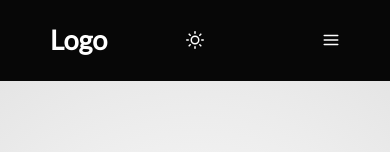
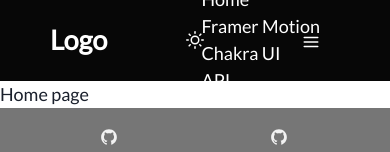
Before and after one commit to Nikothaboss/React-framework-practice-, a React (Create React App) app: page / in a window 390 px wide. Both pictures are taken after a click on the icon 330 px from the left and 40 px from the top of the page. Shown: the top 152 px of the page. Built offline with nearby package versions, Linux system fonts and the light colour scheme; no server answers; a web font is replaced by a local one.

Commit message:
prøver å fikse en hamburger meny med framer

```diff
--- a/package.json
+++ b/package.json
@@ -15,6 +15,7 @@
     "react-dom": "^17.0.2",
     "react-icons": "^4.3.1",
     "react-parallax-tilt": "^1.5.73",
+    "react-router-dom": "^5.3.0",
     "react-scripts": "4.0.3",
     "styled-components": "^5.3.3",
     "web-vitals": "^1.0.1"
--- a/src/App.js
+++ b/src/App.js
@@ -1,6 +1,8 @@
 import Header from './components/Header/Header';
 import Main from './components/Main/Main';
 import Footer from './components/Footer/Footer';
+import Home from './components/Home/Home';
+import { BrowserRouter as Router, Route, Switch } from 'react-router-dom';
 import { AppWrapper, GlobalStyle } from './app.styled';
 
 function App() {
@@ -8,9 +10,18 @@ function App() {
     <>
       <GlobalStyle />
       <AppWrapper>
+        <Router>
           <Header />
+          <Switch>
+            <Route exact path='/'>
+              <Home />
+            </Route>
+            <Route path='/API'>
               <Main />
+            </Route>
+          </Switch>
           <Footer />
+        </Router>
       </AppWrapper>
     </>
   );
--- a/src/components/Header/Header.js
+++ b/src/components/Header/Header.js
@@ -3,6 +3,8 @@ import { SunIcon, MoonIcon, HamburgerIcon } from '@chakra-ui/icons';
 import { StyledHeader } from './Header.styled';
 import { Box, Text, Grid, Flex } from '@chakra-ui/layout';
 import { useColorMode, useColorModeValue } from '@chakra-ui/color-mode';
+import { Link } from 'react-router-dom';
+import { AnimatePresence, AnimateSharedLayout, motion } from 'framer-motion';
 
 const Header = () => {
   const [screenWidth, setScreenWidth] = useState(window.innerWidth);
@@ -15,7 +17,7 @@ const Header = () => {
     return () => {
       window.removeEventListener('resize', handleSize);
     };
-  });
+  }, [screenWidth]);
   // return screenWidth > 768 ? <TabletPluss /> : <MobileWidth />;
   const { colorMode, toggleColorMode } = useColorMode();
   const bg = useColorModeValue('#070707', '#f2f2f2');
@@ -53,15 +55,91 @@ const Header = () => {
 };
 
 const MobileWidth = () => {
-  return <HamburgerIcon className='menu-item' />;
+  const [showMenu, setShowMenu] = useState(false);
+  return (
+    <>
+      <AnimateSharedLayout>
+        <motion.div
+          layout
+          initial={{ x: 0 }}
+          animate={{ x: -20 }}
+          exit={{ x: 100 }}
+          transition={{ type: 'ease', duration: 0.25 }}
+        >
+          <HamburgerIcon
+            layout
+            className='menu-item'
+            onClick={() => setShowMenu(!showMenu)}
+          />
+        </motion.div>
+        <AnimatePresence>
+          {showMenu && (
+            <>
+              <motion.div
+                layout
+                className='myAnimation'
+                initial={{ x: 0, position: 'absolute' }}
+                animate={{ x: -20, position: 'absolute' }}
+                exit={{ x: 100 }}
+                transition={{ type: 'ease', duration: 0.25 }}
+              >
+                <TabletPluss />
+              </motion.div>
+            </>
+          )}
+        </AnimatePresence>
+      </AnimateSharedLayout>
+    </>
+  );
+  // const [showMenu, setShowMenu] = useState(false);
+  // if (!showMenu) {
+  //   return (
+  //     <motion.div animate={{ x: -100 }}>
+  //       <HamburgerIcon
+  //         className='menu-item'
+  //         onClick={() => setShowMenu(!showMenu)}
+  //       />
+  //     </motion.div>
+  //   );
+  // }
+  // return (
+  //   <>
+  //     <AnimateSharedLayout>
+  //       <motion.div initial={{ x: 0 }} animate={{ x: -20 }} exit={{ x: 0 }}>
+  //         <HamburgerIcon
+  //           className='menu-item'
+  //           onClick={() => setShowMenu(!showMenu)}
+  //         />
+  //       </motion.div>
+
+  //       <motion.div
+  //         className='myAnimation'
+  //         initial={{ x: 0, opacity: 0 }}
+  //         animate={{ x: -20, opacity: 1 }}
+  //         exit={{ x: 0, opacity: 0 }}
+  //       >
+  //         <h2>hello</h2>
+  //       </motion.div>
+  //     </AnimateSharedLayout>
+  //   </>
+  // );
 };
 
 const TabletPluss = () => {
   return (
     <>
-      <Text className='menu-item'>Home</Text>
-      <Text className='menu-item'>Home</Text>
-      <Text className='menu-item'>Home</Text>
+      <Link to='/'>
+        <Text className='menu-item'>Home</Text>
+      </Link>
+      <Link to='/FramerMotion'>
+        <Text className='menu-item'>Framer Motion</Text>
+      </Link>
+      <Link to='/ChakraUI'>
+        <Text className='menu-item'>Chakra UI</Text>
+      </Link>
+      <Link to='/API'>
+        <Text className='menu-item'>API</Text>
+      </Link>
     </>
   );
 };
--- /dev/null
+++ b/src/components/Home/Home.js
@@ -0,0 +1,7 @@
+import React from 'react';
+
+const Home = () => {
+  return <div>Home page</div>;
+};
+
+export default Home;
--- a/src/components/Main/card.jsx
+++ b/src/components/Main/card.jsx
@@ -3,7 +3,7 @@ import styled from 'styled-components';
 import { motion, AnimatePresence } from 'framer-motion';
 import { Box, Heading, Text } from '@chakra-ui/layout';
 import { useColorModeValue } from '@chakra-ui/color-mode';
-import { useState } from 'react';
+import { useEffect, useState } from 'react';
 
 const CardContainer = styled(motion.div)`
   .card {
@@ -111,9 +111,11 @@ const Card = ({ image, id, title }) => {
       whileTap={{ scale: 1 }}
       transition={{}}
       onClick={toggleOpen}
-    //   onMouseLeave={() => setTimeout(()=>{
-    //       setIsOpen(false)
-    //   }, 3000)}
+      onMouseLeave={() => {
+        setTimeout(() => {
+          setIsOpen(false);
+        }, 500);
+      }}
     >
       <Tilt className='card' tiltMaxAngleX={5} tiltMaxAngleY={5}>
         <motion.div className='img-container'>
--- a/src/index.css
+++ b/src/index.css
@@ -1,29 +1,3 @@
-:root {
-  --clr-1: white;
-}
-
-/* body {
-  max-width: 100vw;
-  overflow: hidden;
+/* .myAnimation {
+  position: absolute;
 } */
-
-.my-wrapper {
-  display: grid;
-  place-items: center;
-  background: white;
-  color: black;
-  overflow: hidden;
-  z-index: 1;
-
-  /* background: white;
-  color: black; */
-}
-
-.my-card {
-  background: white;
-  color: black;
-  z-index: 4;
-
-  /* background: white;
-  color: black; */
-}
```
Also changed, not shown: 1 other file (tests, documents, lock files or other folders). Lines whose indentation alone changed are shown as unchanged.
